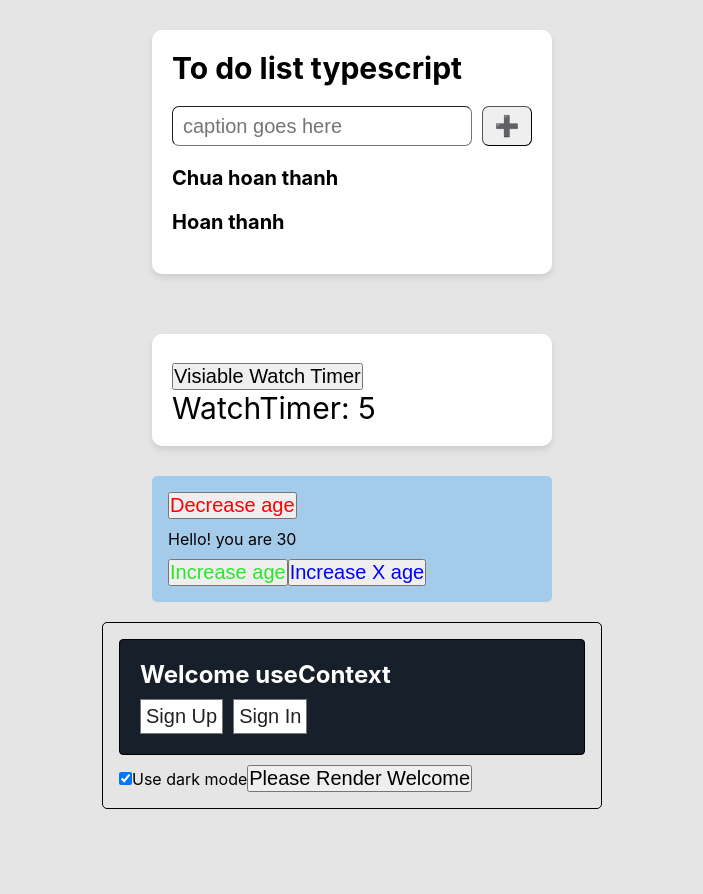
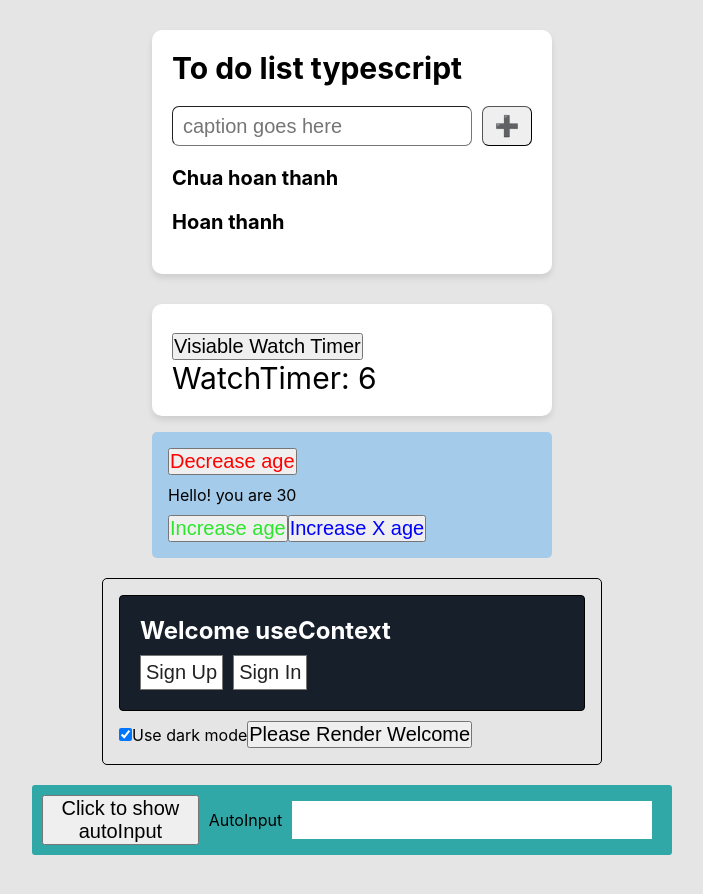
Before and after one commit to anhtuanbui30081997/TodoListTypeScript, a React (Create React App) app: page / in a window 1280 px wide. Shown: the top 894 px of the page, without its empty margins (288-991 px from the left). Before the commit the page ends 829 px from the top, so only its background shows below. Built offline with nearby package versions, Linux system fonts and the light colour scheme.

Commit message:
practice for useImperativeHandle

```diff
--- a/src/App.tsx
+++ b/src/App.tsx
@@ -1,3 +1,4 @@
+import AutoInput from './components/AutoInput'
 import Counter from './components/Counter'
 import TodoList from './components/TodoList'
 import Watch from './components/Watch'
@@ -5,11 +6,12 @@ import Welcome from './components/Welcome'
 
 function App() {
   return (
-    <div>
+    <div style={{ height: '10000px' }}>
       <TodoList />
       <Watch />
       <Counter />
       <Welcome />
+      <AutoInput />
     </div>
   )
 }
--- /dev/null
+++ b/src/components/AutoInput/AutoInput.tsx
@@ -0,0 +1,43 @@
+import { forwardRef, useImperativeHandle, useRef, useState } from 'react'
+import styles from './autoInput.module.scss'
+
+const Input = forwardRef<{ type: () => void }>((props, ref) => {
+  const [value, setValue] = useState<string>('')
+  const initialString = 'Thằng buối chàu học hành đến đâu rồi?'
+  const inputRef = useRef<HTMLInputElement>(null)
+
+  const type = () => {
+    let index = 0
+    inputRef.current?.focus()
+    let interval: NodeJS.Timer = setInterval(() => {
+      setValue(initialString.slice(0, index))
+      if (index === initialString.length) {
+        return clearInterval(interval)
+      }
+      index++
+    }, 100)
+  }
+
+  useImperativeHandle(ref, () => {
+    return { type }
+  })
+  return (
+    <div className={styles.inputCom}>
+      <div>AutoInput</div>
+      <input type='text' className={styles.input} ref={inputRef} value={value} />
+    </div>
+  )
+})
+
+export default function AutoInput() {
+  const inputFuncRef = useRef<{ type: () => void }>({ type: () => {} })
+  const handleClick = () => {
+    inputFuncRef.current.type()
+  }
+  return (
+    <div className={styles.autoInput}>
+      <button onClick={handleClick}>Click to show autoInput</button>
+      <Input ref={inputFuncRef} />
+    </div>
+  )
+}
--- /dev/null
+++ b/src/components/AutoInput/autoInput.module.scss
@@ -0,0 +1,27 @@
+.autoInput,
+.inputCom {
+  background-color: rgb(49, 168, 168);
+  width: 50%;
+  margin: 0 auto;
+  font-size: 16px;
+  display: flex;
+  align-items: center;
+  border-radius: 3px;
+  padding: 8px 10px;
+}
+
+.inputCom {
+  width: 100%;
+}
+
+.input {
+  flex-grow: 1;
+  margin-left: 10px;
+  border: none;
+  font-size: 16px;
+  padding: 10px;
+}
+
+.input:focus {
+  outline: 1px solid rgb(238, 63, 63);
+}
--- /dev/null
+++ b/src/components/AutoInput/index.ts
@@ -0,0 +1,3 @@
+import AutoInput from './AutoInput'
+
+export default AutoInput
--- a/src/components/Watch/watch.module.scss
+++ b/src/components/Watch/watch.module.scss
@@ -1,5 +1,6 @@
 .watch {
-  padding: 3rem;
+  // padding: 3rem;
+  margin-bottom: 16px;
 }
 
 .watchContainer {
```
